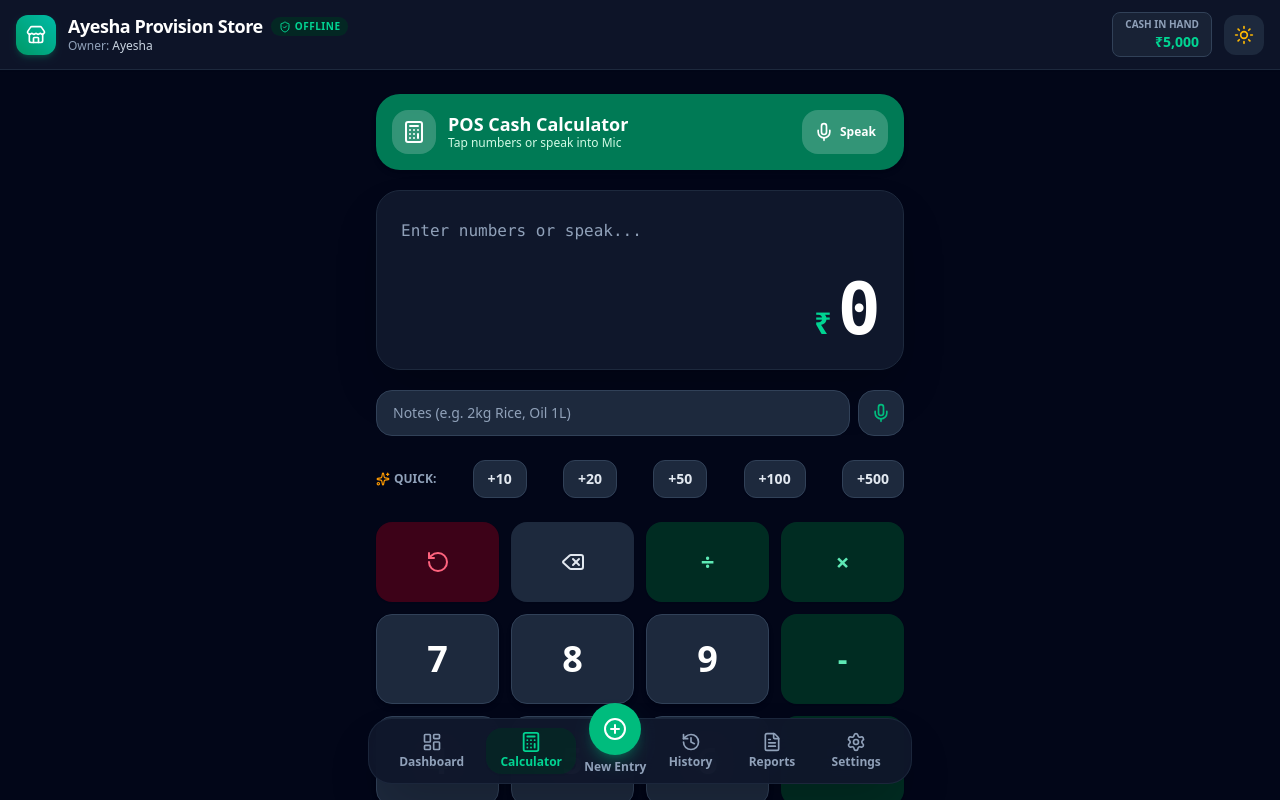
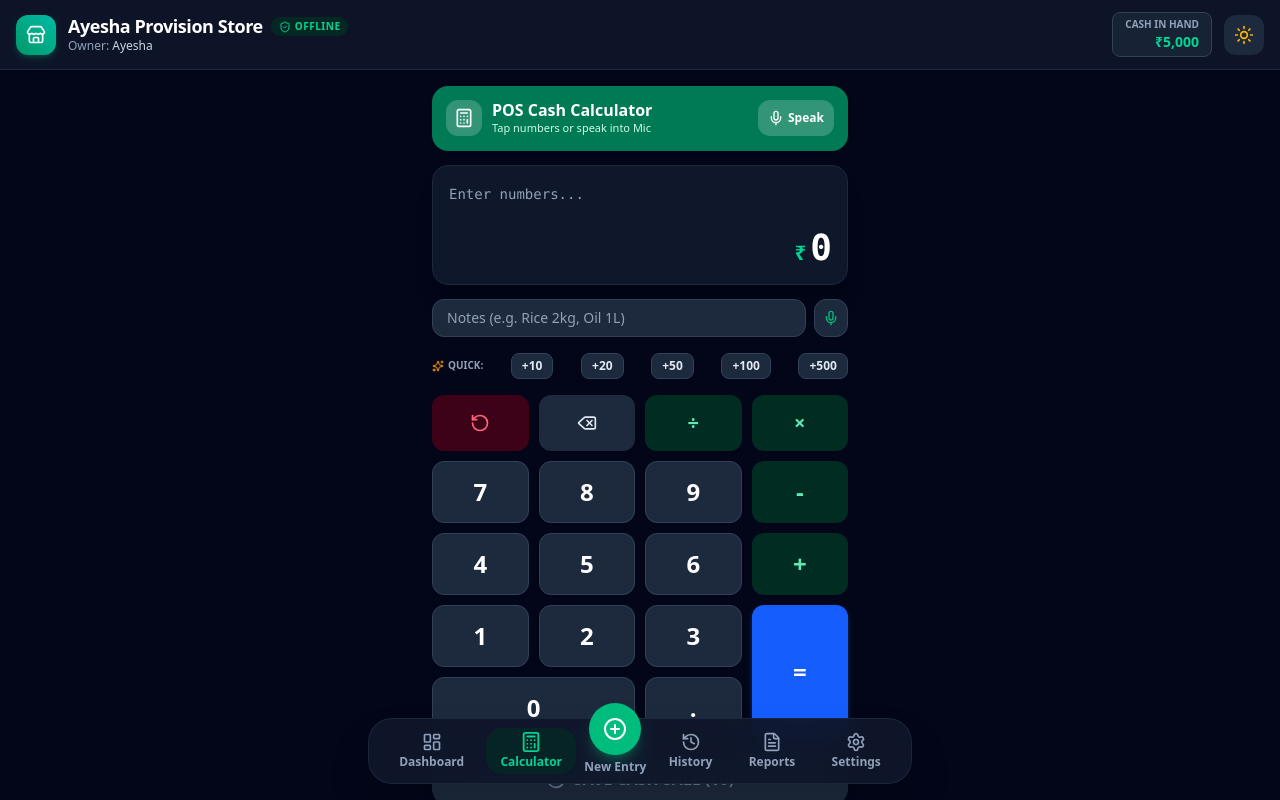
Before and after one commit to m7338ohd-debug/hkg, a React (Vite) app: page / in a window 1280 px wide. Both pictures are taken after a click on the button "Calculator". Shown: the top 800 px of the page. Built offline with nearby package versions, Linux system fonts and the light colour scheme.

Commit message:
Make POS calculator compact and link Got Udhar to active customer credit report list

```diff
--- a/src/components/calculator/CalculatorScreen.tsx
+++ b/src/components/calculator/CalculatorScreen.tsx
@@ -12,7 +12,6 @@ export const CalculatorScreen: React.FC = () => {
 
   // Voice Input Helper
   const { isListening, startListening } = useSpeechToText((spokenText) => {
-    // Parse spoken text for numbers/expression
     const cleanSpoken = spokenText.toLowerCase().replace(/plus/g, '+').replace(/minus/g, '-').replace(/into|times/g, '*').replace(/divided by/g, '/').replace(/[^0-9+\-*/.]/g, '');
     if (cleanSpoken) {
       setExpression((prev) => (prev ? prev + '+' + cleanSpoken : cleanSpoken));
@@ -21,7 +20,6 @@ export const CalculatorScreen: React.FC = () => {
     }
   });
 
-  // Safe expression calculation
   const calculateResult = (expr: string): number => {
     if (!expr) return 0;
     try {
@@ -95,9 +93,7 @@ export const CalculatorScreen: React.FC = () => {
 
   const handleSaveSale = () => {
     const finalAmount = isCalculated ? parseFloat(expression) : calculateResult(expression);
-    if (finalAmount <= 0) {
-      return;
-    }
+    if (finalAmount <= 0) return;
 
     addTransaction({
       type: 'cash_sale',
@@ -112,39 +108,39 @@ export const CalculatorScreen: React.FC = () => {
   };
 
   return (
-    <div className="max-w-md sm:max-w-lg md:max-w-xl mx-auto p-4 sm:p-6 pb-28 space-y-4 sm:space-y-5">
+    <div className="max-w-sm sm:max-w-md mx-auto p-4 pb-28 space-y-3.5">
       {/* Title Banner */}
-      <div className="flex items-center justify-between bg-emerald-600 dark:bg-emerald-700 text-white p-4 rounded-3xl shadow-md">
-        <div className="flex items-center gap-3">
-          <div className="p-2.5 bg-white/20 rounded-2xl backdrop-blur-xs">
-            <CalcIcon className="w-6 h-6" />
+      <div className="flex items-center justify-between bg-emerald-600 dark:bg-emerald-700 text-white p-3 sm:p-3.5 rounded-2xl shadow-sm">
+        <div className="flex items-center gap-2.5">
+          <div className="p-2 bg-white/20 rounded-xl backdrop-blur-xs">
+            <CalcIcon className="w-5 h-5" />
           </div>
           <div>
-            <h2 className="font-extrabold text-base sm:text-lg leading-tight">POS Cash Calculator</h2>
-            <p className="text-xs text-emerald-100">Tap numbers or speak into Mic</p>
+            <h2 className="font-extrabold text-sm sm:text-base leading-tight">POS Cash Calculator</h2>
+            <p className="text-[11px] text-emerald-100">Tap numbers or speak into Mic</p>
           </div>
         </div>
 
         {/* Voice Mic Button */}
         <button
           onClick={startListening}
-          className={`p-3 rounded-2xl font-bold flex items-center gap-1.5 transition-all cursor-pointer ${
+          className={`p-2 sm:p-2.5 rounded-xl font-bold flex items-center gap-1 transition-all cursor-pointer ${
             isListening
-              ? 'bg-rose-500 text-white animate-pulse shadow-lg'
+              ? 'bg-rose-500 text-white animate-pulse shadow-md'
               : 'bg-white/20 hover:bg-white/30 text-white'
           }`}
           title="Voice Mic Input"
         >
-          {isListening ? <MicOff className="w-5 h-5" /> : <Mic className="w-5 h-5" />}
-          <span className="text-xs hidden sm:inline">{isListening ? 'Listening...' : 'Speak'}</span>
+          {isListening ? <MicOff className="w-4 h-4" /> : <Mic className="w-4 h-4" />}
+          <span className="text-xs">{isListening ? 'Listening...' : 'Speak'}</span>
         </button>
       </div>
 
-      {/* Large Digital Display */}
-      <div className="bg-slate-900 text-white rounded-3xl p-6 shadow-2xl border border-slate-800 flex flex-col justify-between min-h-[160px] sm:min-h-[180px]">
+      {/* Digital Display */}
+      <div className="bg-slate-900 text-white rounded-2xl p-4 shadow-xl border border-slate-800 flex flex-col justify-between min-h-[120px]">
         {/* Live Expression */}
-        <div className="flex justify-between items-start text-slate-400 text-sm sm:text-base font-mono overflow-x-auto whitespace-nowrap scrollbar-none py-1">
-          <span>{expression || 'Enter numbers or speak...'}</span>
+        <div className="flex justify-between items-start text-slate-400 text-xs sm:text-sm font-mono overflow-x-auto whitespace-nowrap scrollbar-none py-0.5">
+          <span>{expression || 'Enter numbers...'}</span>
           {expression && !isCalculated && (
             <span className="text-emerald-400 font-bold ml-2">
               = {formatCurrency(currentTotal, settings.currency)}
@@ -152,79 +148,78 @@ export const CalculatorScreen: React.FC = () => {
           )}
         </div>
 
-        {/* Big Calculated Result */}
-        <div className="flex items-baseline justify-end gap-1.5 mt-2">
-          <span className="text-emerald-400 text-2xl sm:text-3xl font-bold">{settings.currency}</span>
-          <span className="text-5xl sm:text-6xl md:text-7xl font-black font-mono tracking-tight text-white">
+        {/* Calculated Result */}
+        <div className="flex items-baseline justify-end gap-1 mt-1">
+          <span className="text-emerald-400 text-xl font-bold">{settings.currency}</span>
+          <span className="text-3xl sm:text-4xl font-black font-mono tracking-tight text-white">
             {currentTotal ? currentTotal.toLocaleString('en-IN') : '0'}
           </span>
         </div>
       </div>
 
-      {/* Optional Note & Voice Mic Input */}
+      {/* Optional Note Input */}
       <div className="flex gap-2">
         <input
           type="text"
           value={notes}
           onChange={(e) => setNotes(e.target.value)}
-          placeholder="Notes (e.g. 2kg Rice, Oil 1L)"
-          className="flex-1 bg-white dark:bg-slate-800 text-slate-900 dark:text-white placeholder-slate-400 text-sm px-4 py-3 rounded-2xl border border-slate-200 dark:border-slate-700 focus:ring-2 focus:ring-emerald-500 transition-all"
+          placeholder="Notes (e.g. Rice 2kg, Oil 1L)"
+          className="flex-1 bg-white dark:bg-slate-800 text-slate-900 dark:text-white placeholder-slate-400 text-xs sm:text-sm px-3.5 py-2 rounded-xl border border-slate-200 dark:border-slate-700 focus:ring-2 focus:ring-emerald-500"
         />
         <button
           type="button"
           onClick={startListening}
-          className="p-3 bg-slate-100 dark:bg-slate-800 hover:bg-emerald-100 dark:hover:bg-emerald-950 text-slate-700 dark:text-slate-200 rounded-2xl border border-slate-200 dark:border-slate-700 cursor-pointer"
-          title="Voice Mic"
+          className="p-2 bg-slate-100 dark:bg-slate-800 hover:bg-emerald-100 dark:hover:bg-emerald-950 text-slate-700 dark:text-slate-200 rounded-xl border border-slate-200 dark:border-slate-700 cursor-pointer"
         >
-          <Mic className="w-5 h-5 text-emerald-500" />
+          <Mic className="w-4 h-4 text-emerald-500" />
         </button>
       </div>
 
       {/* Quick Add Preset Buttons (+10, +20, +50, +100, +500) */}
-      <div className="flex items-center justify-between gap-2 overflow-x-auto py-1">
-        <span className="text-xs uppercase font-extrabold text-slate-400 shrink-0 flex items-center gap-1">
-          <Sparkles className="w-3.5 h-3.5 text-amber-500" /> Quick:
+      <div className="flex items-center justify-between gap-1.5 overflow-x-auto py-0.5">
+        <span className="text-[10px] uppercase font-extrabold text-slate-400 shrink-0 flex items-center gap-1">
+          <Sparkles className="w-3 h-3 text-amber-500" /> Quick:
         </span>
         {[10, 20, 50, 100, 500].map((amt) => (
           <button
             key={amt}
             onClick={() => handleQuickAdd(amt)}
-            className="px-3.5 py-2 rounded-xl bg-white dark:bg-slate-800 hover:bg-emerald-100 dark:hover:bg-emerald-950 text-slate-800 dark:text-slate-200 font-extrabold text-xs sm:text-sm border border-slate-200 dark:border-slate-700 shadow-xs transition-colors cursor-pointer shrink-0"
+            className="px-2.5 py-1 rounded-lg bg-white dark:bg-slate-800 hover:bg-emerald-100 dark:hover:bg-emerald-950 text-slate-800 dark:text-slate-200 font-extrabold text-xs border border-slate-200 dark:border-slate-700 transition-colors cursor-pointer shrink-0"
           >
             +{amt}
           </button>
         ))}
       </div>
 
-      {/* Large Touch Keypad Grid */}
-      <div className="grid grid-cols-4 gap-3">
+      {/* Touch Keypad Grid */}
+      <div className="grid grid-cols-4 gap-2 sm:gap-2.5">
         {/* Row 1 */}
         <button
           onClick={handleClear}
-          className="py-5 sm:py-6 rounded-2xl bg-rose-100 dark:bg-rose-950/80 text-rose-600 dark:text-rose-400 font-black text-xl shadow-xs hover:bg-rose-200 transition-all cursor-pointer flex items-center justify-center active:scale-95"
+          className="py-3 sm:py-3.5 rounded-xl bg-rose-100 dark:bg-rose-950/80 text-rose-600 dark:text-rose-400 font-black text-lg shadow-xs hover:bg-rose-200 transition-all cursor-pointer flex items-center justify-center active:scale-95"
           title="Clear All"
         >
-          <RotateCcw className="w-6 h-6" />
+          <RotateCcw className="w-5 h-5" />
         </button>
 
         <button
           onClick={handleDeleteChar}
-          className="py-5 sm:py-6 rounded-2xl bg-slate-200 dark:bg-slate-800 text-slate-800 dark:text-slate-200 font-black text-xl shadow-xs hover:bg-slate-300 transition-all cursor-pointer flex items-center justify-center active:scale-95"
+          className="py-3 sm:py-3.5 rounded-xl bg-slate-200 dark:bg-slate-800 text-slate-800 dark:text-slate-200 font-black text-lg shadow-xs hover:bg-slate-300 transition-all cursor-pointer flex items-center justify-center active:scale-95"
           title="Delete Last"
         >
-          <Delete className="w-6 h-6" />
+          <Delete className="w-5 h-5" />
         </button>
 
         <button
           onClick={() => handleKeyPress('/')}
-          className="py-5 sm:py-6 rounded-2xl bg-emerald-100 dark:bg-emerald-950 text-emerald-700 dark:text-emerald-300 font-black text-2xl shadow-xs hover:bg-emerald-200 transition-all cursor-pointer active:scale-95"
+          className="py-3 sm:py-3.5 rounded-xl bg-emerald-100 dark:bg-emerald-950 text-emerald-700 dark:text-emerald-300 font-black text-xl shadow-xs hover:bg-emerald-200 transition-all cursor-pointer active:scale-95"
         >
           ÷
         </button>
 
         <button
           onClick={() => handleKeyPress('*')}
-          className="py-5 sm:py-6 rounded-2xl bg-emerald-100 dark:bg-emerald-950 text-emerald-700 dark:text-emerald-300 font-black text-2xl shadow-xs hover:bg-emerald-200 transition-all cursor-pointer active:scale-95"
+          className="py-3 sm:py-3.5 rounded-xl bg-emerald-100 dark:bg-emerald-950 text-emerald-700 dark:text-emerald-300 font-black text-xl shadow-xs hover:bg-emerald-200 transition-all cursor-pointer active:scale-95"
         >
           ×
         </button>
@@ -234,14 +229,14 @@ export const CalculatorScreen: React.FC = () => {
           <button
             key={num}
             onClick={() => handleKeyPress(num.toString())}
-            className="py-5 sm:py-6 rounded-2xl bg-white dark:bg-slate-800 text-slate-900 dark:text-white font-black text-3xl sm:text-4xl shadow-md border border-slate-200 dark:border-slate-700 hover:bg-slate-100 dark:hover:bg-slate-700 transition-all cursor-pointer active:scale-95"
+            className="py-3 sm:py-3.5 rounded-xl bg-white dark:bg-slate-800 text-slate-900 dark:text-white font-black text-xl sm:text-2xl shadow-xs border border-slate-200 dark:border-slate-700 hover:bg-slate-100 dark:hover:bg-slate-700 transition-all cursor-pointer active:scale-95"
           >
             {num}
           </button>
         ))}
         <button
           onClick={() => handleKeyPress('-')}
-          className="py-5 sm:py-6 rounded-2xl bg-emerald-100 dark:bg-emerald-950 text-emerald-700 dark:text-emerald-300 font-black text-3xl shadow-xs hover:bg-emerald-200 transition-all cursor-pointer active:scale-95"
+          className="py-3 sm:py-3.5 rounded-xl bg-emerald-100 dark:bg-emerald-950 text-emerald-700 dark:text-emerald-300 font-black text-2xl shadow-xs hover:bg-emerald-200 transition-all cursor-pointer active:scale-95"
         >
           -
         </button>
@@ -251,14 +246,14 @@ export const CalculatorScreen: React.FC = () => {
           <button
             key={num}
             onClick={() => handleKeyPress(num.toString())}
-            className="py-5 sm:py-6 rounded-2xl bg-white dark:bg-slate-800 text-slate-900 dark:text-white font-black text-3xl sm:text-4xl shadow-md border border-slate-200 dark:border-slate-700 hover:bg-slate-100 dark:hover:bg-slate-700 transition-all cursor-pointer active:scale-95"
+            className="py-3 sm:py-3.5 rounded-xl bg-white dark:bg-slate-800 text-slate-900 dark:text-white font-black text-xl sm:text-2xl shadow-xs border border-slate-200 dark:border-slate-700 hover:bg-slate-100 dark:hover:bg-slate-700 transition-all cursor-pointer active:scale-95"
           >
             {num}
           </button>
         ))}
         <button
           onClick={() => handleKeyPress('+')}
-          className="py-5 sm:py-6 rounded-2xl bg-emerald-100 dark:bg-emerald-950 text-emerald-700 dark:text-emerald-300 font-black text-3xl shadow-xs hover:bg-emerald-200 transition-all cursor-pointer active:scale-95"
+          className="py-3 sm:py-3.5 rounded-xl bg-emerald-100 dark:bg-emerald-950 text-emerald-700 dark:text-emerald-300 font-black text-2xl shadow-xs hover:bg-emerald-200 transition-all cursor-pointer active:scale-95"
         >
           +
         </button>
@@ -268,14 +263,14 @@ export const CalculatorScreen: React.FC = () => {
           <button
             key={num}
             onClick={() => handleKeyPress(num.toString())}
-            className="py-5 sm:py-6 rounded-2xl bg-white dark:bg-slate-800 text-slate-900 dark:text-white font-black text-3xl sm:text-4xl shadow-md border border-slate-200 dark:border-slate-700 hover:bg-slate-100 dark:hover:bg-slate-700 transition-all cursor-pointer active:scale-95"
+            className="py-3 sm:py-3.5 rounded-xl bg-white dark:bg-slate-800 text-slate-900 dark:text-white font-black text-xl sm:text-2xl shadow-xs border border-slate-200 dark:border-slate-700 hover:bg-slate-100 dark:hover:bg-slate-700 transition-all cursor-pointer active:scale-95"
           >
             {num}
           </button>
         ))}
         <button
           onClick={handleEquals}
-          className="row-span-2 py-5 sm:py-6 rounded-2xl bg-blue-600 text-white font-black text-4xl shadow-lg shadow-blue-500/30 hover:bg-blue-700 transition-all cursor-pointer flex items-center justify-center active:scale-95"
+          className="row-span-2 py-3 sm:py-3.5 rounded-xl bg-blue-600 text-white font-black text-2xl shadow-md shadow-blue-500/30 hover:bg-blue-700 transition-all cursor-pointer flex items-center justify-center active:scale-95"
         >
           =
         </button>
@@ -283,29 +278,29 @@ export const CalculatorScreen: React.FC = () => {
         {/* Row 5 */}
         <button
           onClick={() => handleKeyPress('0')}
-          className="col-span-2 py-5 sm:py-6 rounded-2xl bg-white dark:bg-slate-800 text-slate-900 dark:text-white font-black text-3xl sm:text-4xl shadow-md border border-slate-200 dark:border-slate-700 hover:bg-slate-100 dark:hover:bg-slate-700 transition-all cursor-pointer active:scale-95"
+          className="col-span-2 py-3 sm:py-3.5 rounded-xl bg-white dark:bg-slate-800 text-slate-900 dark:text-white font-black text-xl sm:text-2xl shadow-xs border border-slate-200 dark:border-slate-700 hover:bg-slate-100 dark:hover:bg-slate-700 transition-all cursor-pointer active:scale-95"
         >
           0
         </button>
         <button
           onClick={() => handleKeyPress('.')}
-          className="py-5 sm:py-6 rounded-2xl bg-white dark:bg-slate-800 text-slate-900 dark:text-white font-black text-3xl sm:text-4xl shadow-md border border-slate-200 dark:border-slate-700 hover:bg-slate-100 dark:hover:bg-slate-700 transition-all cursor-pointer active:scale-95"
+          className="py-3 sm:py-3.5 rounded-xl bg-white dark:bg-slate-800 text-slate-900 dark:text-white font-black text-xl sm:text-2xl shadow-xs border border-slate-200 dark:border-slate-700 hover:bg-slate-100 dark:hover:bg-slate-700 transition-all cursor-pointer active:scale-95"
         >
           .
         </button>
       </div>
 
-      {/* Main Save Cash Sale Action Button */}
+      {/* Save Cash Sale Action Button */}
       <button
         onClick={handleSaveSale}
         disabled={currentTotal <= 0}
-        className={`w-full py-4 sm:py-5 rounded-3xl font-black text-lg sm:text-xl flex items-center justify-center gap-2 shadow-2xl transition-all cursor-pointer ${
+        className={`w-full py-3.5 rounded-2xl font-black text-base flex items-center justify-center gap-2 shadow-lg transition-all cursor-pointer ${
           currentTotal > 0
-            ? 'bg-gradient-to-r from-emerald-600 to-teal-500 hover:from-emerald-500 hover:to-teal-400 text-white shadow-emerald-500/30 active:scale-[0.98]'
+            ? 'bg-gradient-to-r from-emerald-600 to-teal-500 hover:from-emerald-500 hover:to-teal-400 text-white shadow-emerald-500/25 active:scale-[0.98]'
             : 'bg-slate-300 dark:bg-slate-800 text-slate-500 cursor-not-allowed'
         }`}
       >
-        <CheckCircle className="w-6 h-6 sm:w-7 sm:h-7" />
+        <CheckCircle className="w-5 h-5" />
         SAVE CASH SALE ({formatCurrency(currentTotal, settings.currency)})
       </button>
     </div>
```
Also changed, not shown: src/components/dashboard/DashboardScreen.tsx (+80 -27 lines).
